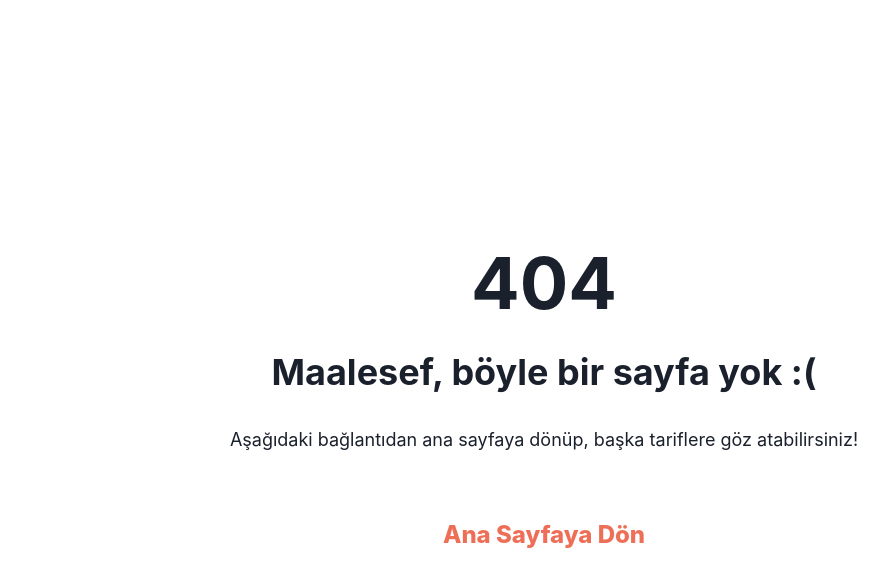
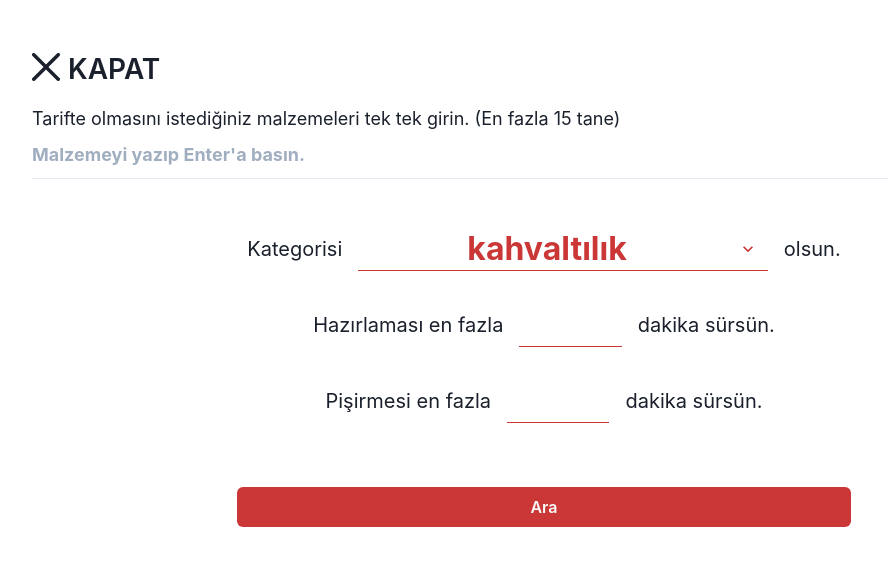
Before and after one commit to frknn/ne-yesek, a Next.js app: page /filter in a window 1280 px wide. Before the commit this address had no page. Shown: the top 586 px of the page, without its empty margins (96-984 px from the left). Built offline with nearby package versions, Linux system fonts and the light colour scheme.

Commit message:
added filter page to filter recipes by category, ingredients, cook time and prep time

```diff
--- /dev/null
+++ b/src/components/filter/Filter.js
@@ -0,0 +1,228 @@
+import { Box, Flex, FormControl, FormLabel, Heading, Input, Tag, TagCloseButton, TagLabel, Text, useBreakpointValue, VStack, Wrap, WrapItem, Select, Button, useToast } from "@chakra-ui/react";
+import { useState, useRef } from "react";
+import { getRecipesByQueryString } from "../../services/recipeService";
+import CloseButton from "../close-button/CloseButton";
+import RecipeCardList from "../recipe-card-list/RecipeCardList"
+
+const Filter = () => {
+
+  const categories = [
+    'kahvaltılık',
+    'atıştırmalık',
+    'aperatif',
+    'meze',
+    'başlangıç',
+    'ara sıcak',
+    'ana yemek',
+    'tatlı',
+    'ekmek arası',
+    'soğuk içecek',
+    'sıcak içecek'
+  ]
+
+  const [ingredient, setIngredient] = useState('')
+  const [ingredients, setIngredients] = useState([])
+  const [category, setCategory] = useState(categories[0])
+  const [prepTime, setPrepTime] = useState('')
+  const [cookTime, setCookTime] = useState('')
+  const [recipes, setRecipes] = useState([])
+
+  const tagSize = useBreakpointValue(["md", "lg"])
+  const toast = useToast()
+
+  const recipesBoxRef = useRef()
+
+  const handleKeyPress = (e) => {
+    if (
+      e.key === 'Enter' &&
+      ingredient &&
+      ingredients.length < 15 &&
+      !ingredients.includes(ingredient)
+    ) {
+      setIngredients(ingredients.concat(ingredient))
+      setIngredient('')
+    }
+  }
+
+  const removeIngredient = (i) => {
+    setIngredients(ingredients.filter(ingredient => i !== ingredient))
+  }
+
+  const handleFilter = async () => {
+    const prepTimeQuery = `${prepTime ? `prepTime=${prepTime}&` : ''}`
+    const cookTimeQuery = `${cookTime ? `cookTime=${cookTime}&` : ''}`
+    const categoryQuery = `${category ? `category=${category}&` : ''}`
+    const ingredientsQuery = `${ingredients.length ? `ingredients=${ingredients.join(',')}` : ''}`
+
+    let queryString = prepTimeQuery + cookTimeQuery + categoryQuery + ingredientsQuery
+    // Son karakter & ise sil
+    if (queryString[queryString.length - 1] === '&') {
+      queryString = queryString.slice(0, -1)
+    }
+    console.log(queryString)
+    const response = await getRecipesByQueryString(queryString)
+    if (response.success) {
+      setRecipes(response.data)
+      let description;
+      let status;
+      if (response.data.length) {
+        description = `${response.data.length} tarif bulundu!`
+        status = 'success'
+
+        window.scrollTo({
+          top: recipesBoxRef.current.getBoundingClientRect().top,
+          behavior: 'smooth'
+        })
+      } else {
+        description = 'Böyle bir tarif bulunamadı!'
+        status = 'error'
+      }
+      toast({
+        description,
+        status,
+        isClosable: true,
+        position: 'top-right'
+      })
+    } else {
+      toast({
+        description: 'Bir hata oluştu, lütfen sonra tekrar deneyin!',
+        isClosable: true,
+        status: 'error',
+        position: 'top-right'
+      })
+    }
+  }
+
+  return (
+    <Box w="80%" mx="auto">
+      <Box my={12}>
+        <CloseButton mb={[4]} />
+        <VStack spacing={4} align="start">
+          <Box w="full">
+            <Text
+              fontSize={["sm", "lg"]}
+              lineHeight="1.4"
+            >Tarifte olmasını istediğiniz malzemeleri tek tek girin. (En fazla 15 tane)</Text>
+            <Input
+              type="text"
+              fontWeight="700"
+              focusBorderColor="darkRed"
+              placeholder="Malzemeyi yazıp Enter'a basın."
+              variant="flushed"
+              size="lg"
+              value={ingredient}
+              onChange={e => setIngredient(e.target.value)}
+              onKeyDown={handleKeyPress}
+            />
+          </Box>
+          <Wrap spacing={2}>
+            {
+              ingredients.map(i => (
+                <WrapItem
+                  key={i}>
+                  <Tag
+                    size={tagSize}
+                    borderRadius="full"
+                    colorScheme="green"
+                  >
+                    <TagLabel>{i}</TagLabel>
+                    <TagCloseButton onClick={() => removeIngredient(i)} />
+                  </Tag>
+                </WrapItem>
+              )
+              )
+            }
+          </Wrap>
+        </VStack>
+        <VStack mt={8} spacing={[4, 8]} align="center" justify="center" w="full">
+
+          <Flex w="full" align="center" justify="center">
+            <Text fontSize={["sm", "md", "xl"]}>Kategorisi</Text>
+            <Select
+              value={category}
+              onChange={e => setCategory(e.target.value)}
+              w={["60%", "40%"]}
+              textAlign="center"
+              color="darkRed"
+              variant="flushed"
+              fontSize={["1rem", "1.25rem", "2rem"]}
+              fontWeight="700"
+              height={["2rem", "2.75rem"]}
+              mx={[2, 4]}
+              borderColor="darkRed"
+              focusBorderColor="darkRed"
+            >
+
+              {
+                categories.map(category => (
+                  <option key={category} value={category}>{category}</option>
+                ))
+              }
+            </Select>
+            <Text fontSize={["sm", "md", "xl"]}>olsun.</Text>
+          </Flex>
+
+          <Flex w="full" align="center" justify="center">
+            <Text fontSize={["sm", "md", "xl"]}>Hazırlaması en fazla</Text>
+            <Input
+              value={prepTime}
+              onChange={e => setPrepTime(e.target.value)}
+              textAlign="center"
+              w={["12%", "10%"]}
+              color="darkRed"
+              variant="flushed"
+              fontSize={["1rem", "1.5rem", "2rem"]}
+              fontWeight="700"
+              height={["2rem", "2.75rem"]}
+              mx={[2, 4]}
+              borderColor="darkRed"
+              focusBorderColor="darkRed"
+            />
+            <Text fontSize={["sm", "md", "xl"]}> dakika sürsün.</Text>
+          </Flex>
+
+          <Flex w="full" align="center" justify="center">
+            <Text fontSize={["sm", "md", "xl"]}>Pişirmesi en fazla</Text>
+            <Input
+              value={cookTime}
+              onChange={e => setCookTime(e.target.value)}
+              textAlign="center"
+              w={["12%", "10%"]}
+              color="darkRed"
+              variant="flushed"
+              fontSize={["1rem", "1.5rem", "2rem"]}
+              fontWeight="700"
+              height={["2rem", "2.75rem"]}
+              mx={[2, 4]}
+              borderColor="darkRed"
+              focusBorderColor="darkRed"
+            />
+            <Text fontSize={["sm", "md", "xl"]}>dakika sürsün.</Text>
+          </Flex>
+        </VStack>
+        <Button
+          onClick={handleFilter}
+          display="block"
+          mt={16}
+          mx="auto"
+          color="lightGray"
+          bgColor="darkRed"
+          _hover={{ bgColor: "lightRed" }}
+          w={["100%", "80%", "60%"]}
+        >Ara</Button>
+      </Box>
+      {
+        recipes.length ?
+          <Box ref={recipesBoxRef}>
+            <Heading color="lightRed" mt={12} textAlign="center" size="3xl">Tarifler</Heading>
+            <RecipeCardList
+              my={4}
+              w="full"
+              recipes={recipes} />
+          </Box> : null
+      }
+    </Box>
+  );
+}
+
+export default Filter;
--- a/src/components/search/Search.js
+++ b/src/components/search/Search.js
@@ -2,7 +2,7 @@ import { useState, useEffect } from 'react'
 import { Box, Flex, Heading, Input, Text } from "@chakra-ui/react";
 import RecipeCardList from '../recipe-card-list/RecipeCardList'
 import CloseButton from '../close-button/CloseButton'
-import { getRecipesByTitle } from '../../services/recipeService'
+import { getRecipesByQueryString } from '../../services/recipeService'
 import useDebounce from '../../utils/hooks/useDebounce';
 import LoadingSpinner from '../loading-spinner/LoadingSpinner';
 
@@ -18,13 +18,15 @@ const Search = () => {
 
   useEffect(() => {
     if (debouncedTerm) {
+      const titleQuery = `title=${debouncedTerm}`
       setIsSearching(true)
       setRecipes([])
-      getRecipesByTitle(debouncedTerm)
+      getRecipesByQueryString(titleQuery)
         .then(response => {
           setIsSearching(false)
           setRecipes(response.data)
         })
+
     } else {
       setRecipes([])
     }
--- /dev/null
+++ b/src/pages/filter.js
@@ -0,0 +1,16 @@
+import Head from 'next/head';
+import Filter from '../components/filter/Filter'
+
+const filter = () => {
+  return (
+    <>
+      <Head>
+        <title>Ne Yesek | Filtrele</title>
+        <meta name="description" content="Yemek tariflerini istediğiniz malzemelere, kategoriye, hazırlanma ve pişme süresine göre filtreleyin."/>
+      </Head>
+      <Filter />
+    </>
+  );
+}
+
+export default filter;
--- a/src/services/recipeService.js
+++ b/src/services/recipeService.js
@@ -3,9 +3,9 @@ import useLocalStorageValue from '../utils/hooks/useLocalStorageValue'
 
 const URL = `http://localhost:5000/api/v1/recipes`
 
-export const getRecipesByTitle = async (title) => {
+export const getRecipesByQueryString = async (queryString) => {
   try {
-    const response = await axios.get(`${URL}?title=${title}`)
+    const response = await axios.get(`${URL}?${queryString}`)
     return response.data
   } catch (error) {
     return error.response.data
```
